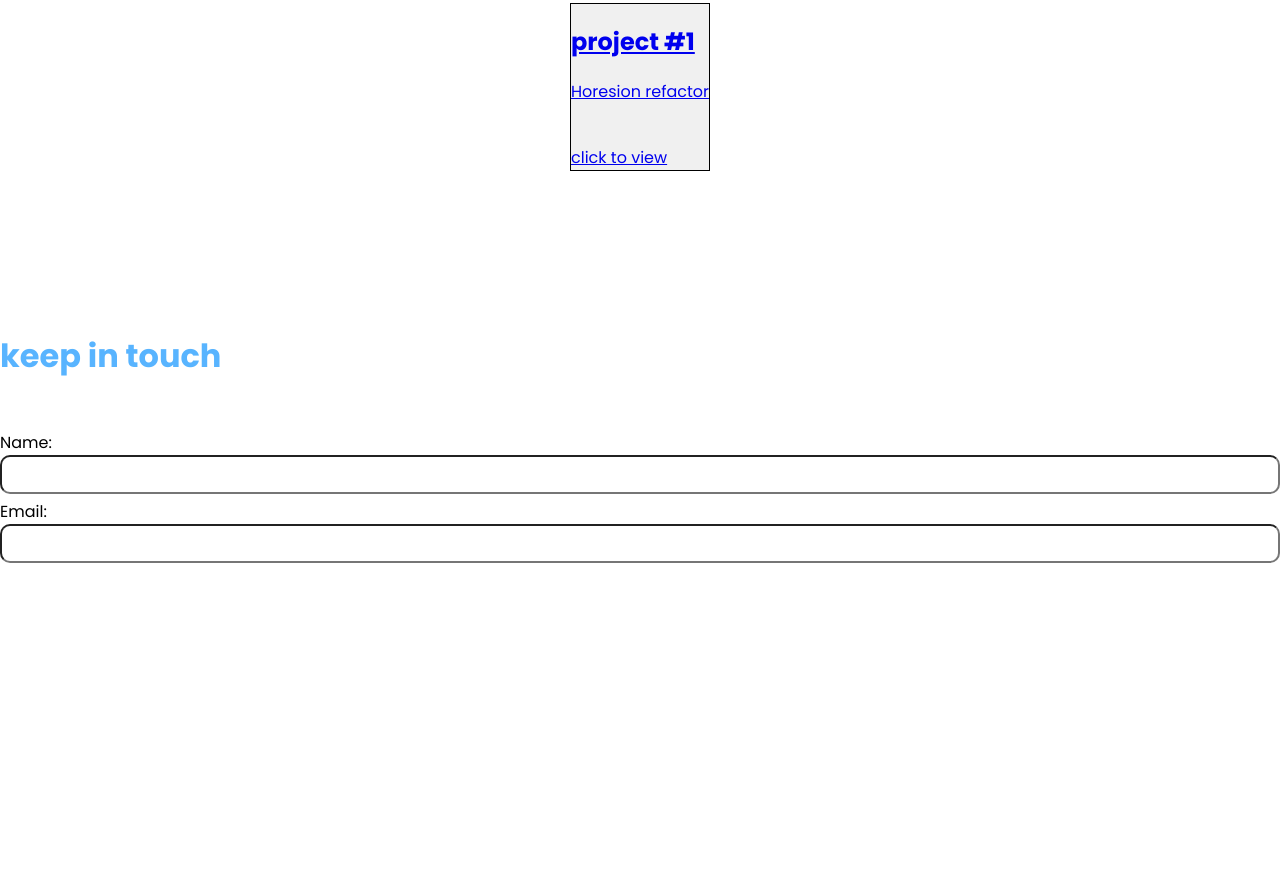
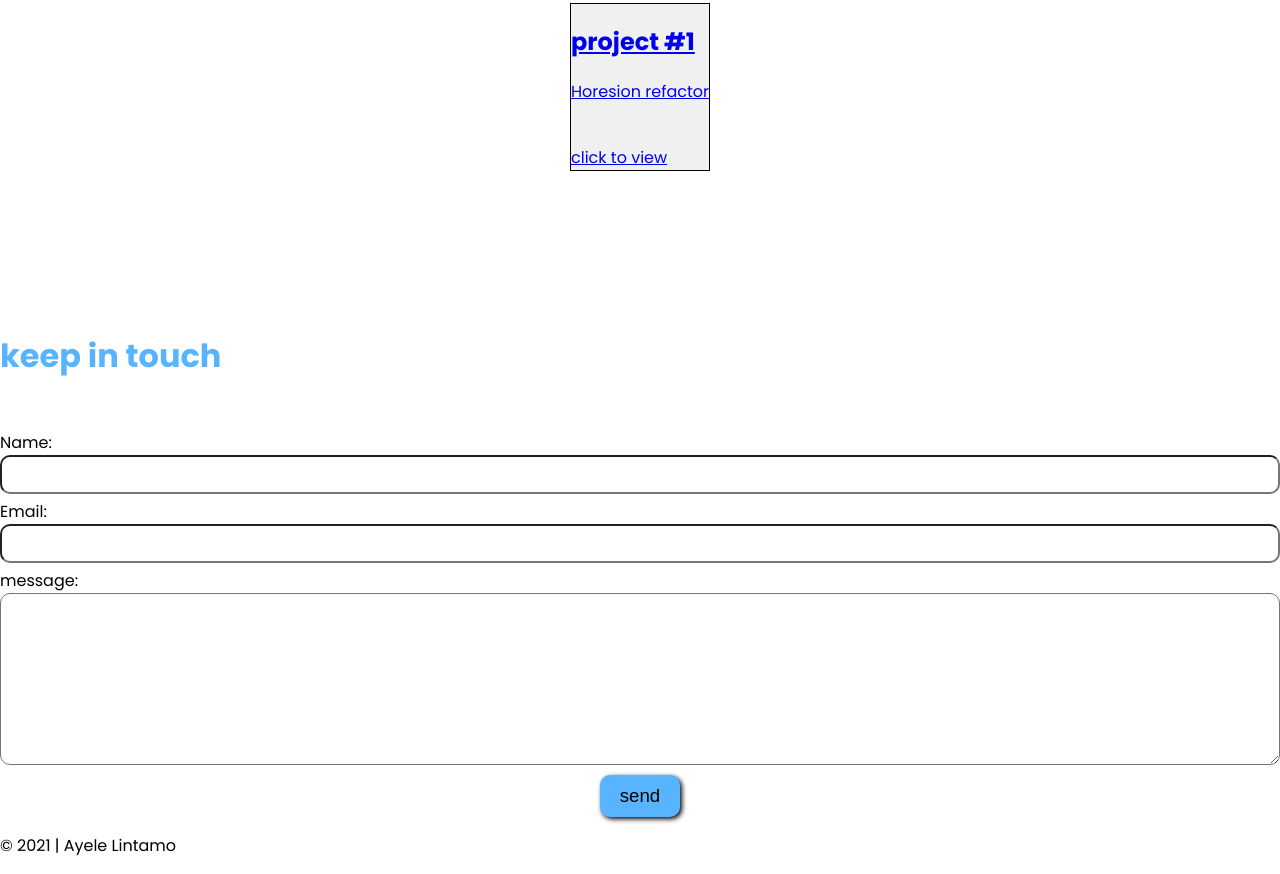
Before and after one commit to ayele4/My-portfolio-page, a plain HTML site: page index.html in a window 1280 px wide. Shown: the part 1301-2175 px from the top of the page. Before the commit the page ends 1885 px from the top, so only its background shows below. Drawn offline with Linux system fonts and the light colour scheme; files whose address does not match are found by name.

Commit message:
first commit

```diff
--- a/index.html
+++ b/index.html
@@ -59,9 +59,12 @@
                 <input type="text"name="name">
                 <label for="Email">Email:</label>
                 <input type="email"name="email">
+                <label for="message">message:</label>
+                <textarea name="" id="" cols="30" rows="10"></textarea>
+                <button type="button">send <i class="far fa-oaoer-plane"></i></button>
                 </form>
         </div>
     </div>
-    <footer><p></p></footer>
+    <footer><p>&copy; 2021 | Ayele Lintamo</p></footer>
 </body>
 </html>
--- a/styels.css
+++ b/styels.css
@@ -151,6 +151,27 @@ body{
     outline: none;
 }
 
+button {
+    width: fit-content;
+    padding: 10px 20px;
+    border-radius: 10px;
+    margin: auto;
+    margin-top: 5px;
+    font-size: 14pt;
+    cursor: pointer;
+    background-color: rgb(88,180,255);
+    border: none;
+    outline: none;
+    box-shadow: 2px 2px 5px black;
+    transition: box-shadow 150ms,background-color 150ms,color 150ms;
+}
+
+button:active {
+    box-shadow: none;
+    background-color: rgb(75, 152, 214);
+    color: rgb(44,44,44);
+}
+
 @media screen and (max-width: 480px) {
     #header h2, #links {
         margin: auto;
```
